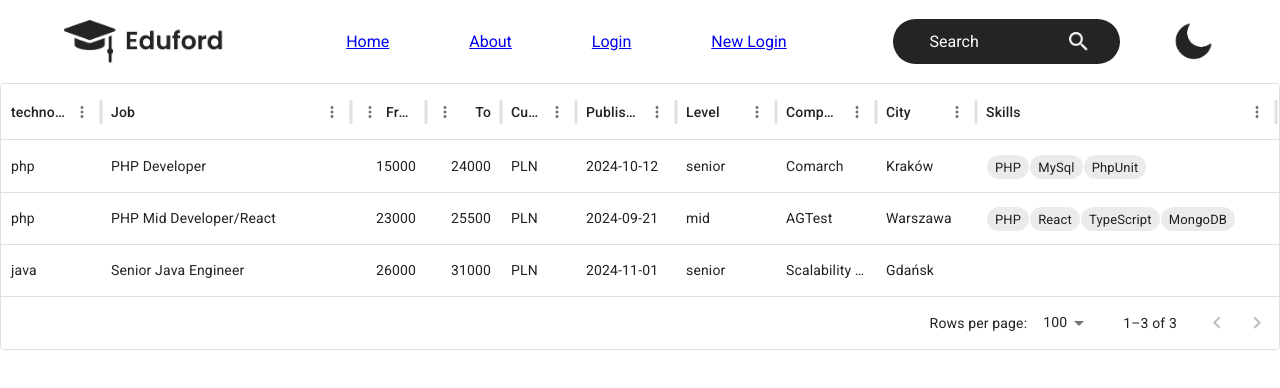
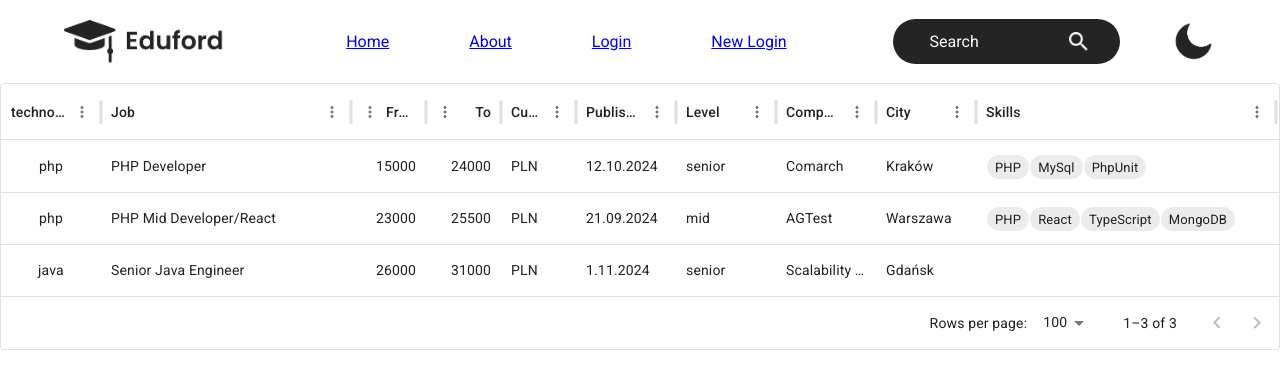
Before and after one commit to RobertCzaja/it-offers-client, a React (Create React App) app: page / in a window 1280 px wide. Shown: the top 388 px of the page. Built offline with nearby package versions, Linux system fonts and the light colour scheme.

Commit message:
Add format date

```diff
--- a/src/Components/OfferList/OfferList.tsx
+++ b/src/Components/OfferList/OfferList.tsx
@@ -6,14 +6,21 @@ import './OfferList.css';
 
 export const OfferList = () => {
     const rows: GridRowsProp = MockedData.offers();
+    const dateFormatter = new Intl.DateTimeFormat("pl-PL");
 
     const columns: GridColDef[] = [
-        { field: 'technology', headerName: 'technology', width: 100 },
+        { field: 'technology', headerName: 'technology', width: 100, align: "center"},
         { field: 'title', headerName: 'Job', width: 250 },
         { field: 'salaryFrom', headerName: 'From', type: 'number', width: 75 },
         { field: 'salaryTo', headerName: 'To', type: 'number', width: 75 },
         { field: 'salaryCurrency', headerName: 'Currency', width: 75 },
-        { field: 'publishedAt', headerName: 'Published', width: 100 }, //todo check it there is not special type for date
+        {
+            field: 'publishedAt',
+            headerName: 'Published',
+            type: 'date',
+            width: 100,
+            valueFormatter: (value) => dateFormatter.format(value),
+        },
         { field: 'seniority', headerName: 'Level', width: 100 },
         { field: 'companyName', headerName: 'Company', width: 100 },
         { field: 'companyCity', headerName: 'City', width: 100 },
@@ -30,10 +37,8 @@ export const OfferList = () => {
     ];
 
     return (
-        <>
-            <div className='offer-list'>
-                <DataGrid rows={rows} columns={columns} />
-            </div>
-        </>
+        <div className='offer-list'>
+            <DataGrid rows={rows} columns={columns} />
+        </div>
     );
 }
--- a/src/Mocks/MockedData.ts
+++ b/src/Mocks/MockedData.ts
@@ -9,7 +9,7 @@ export class MockedData {
                 salaryTo: '24000',
                 salaryCurrency: 'PLN',
                 requiredSkills: ['PHP', 'MySql', 'PhpUnit'],
-                publishedAt: '2024-10-12',
+                publishedAt: new Date("2024-10-12"),
                 seniority: 'senior',
                 companyName: 'Comarch',
                 companyCity: 'Kraków',
@@ -22,7 +22,7 @@ export class MockedData {
                 salaryTo: '25500',
                 salaryCurrency: 'PLN',
                 requiredSkills: ['PHP', 'React', 'TypeScript', 'MongoDB'],
-                publishedAt: '2024-09-21',
+                publishedAt: new Date('2024-09-21'),
                 seniority: 'mid',
                 companyName: 'AGTest',
                 companyCity: 'Warszawa',
@@ -35,7 +35,7 @@ export class MockedData {
                 salaryTo: '31000',
                 salaryCurrency: 'PLN',
                 requiredSkills: [],
-                publishedAt: '2024-11-01',
+                publishedAt: new Date('2024-11-01'),
                 seniority: 'senior',
                 companyName: 'Scalability SA',
                 companyCity: 'Gdańsk',
```
